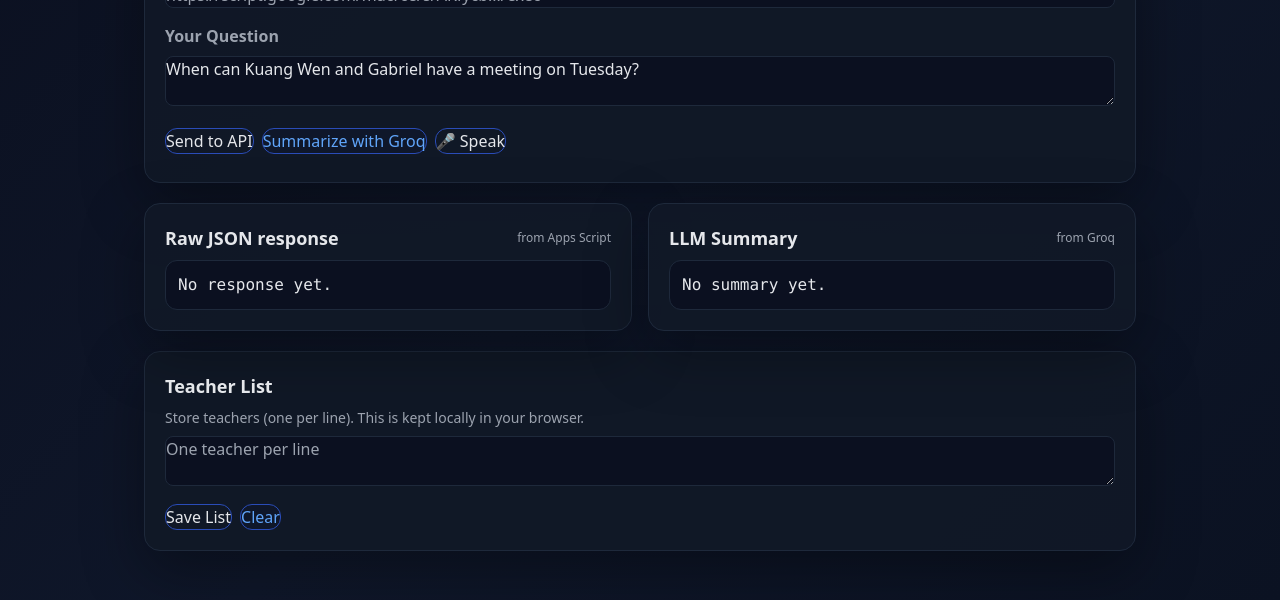
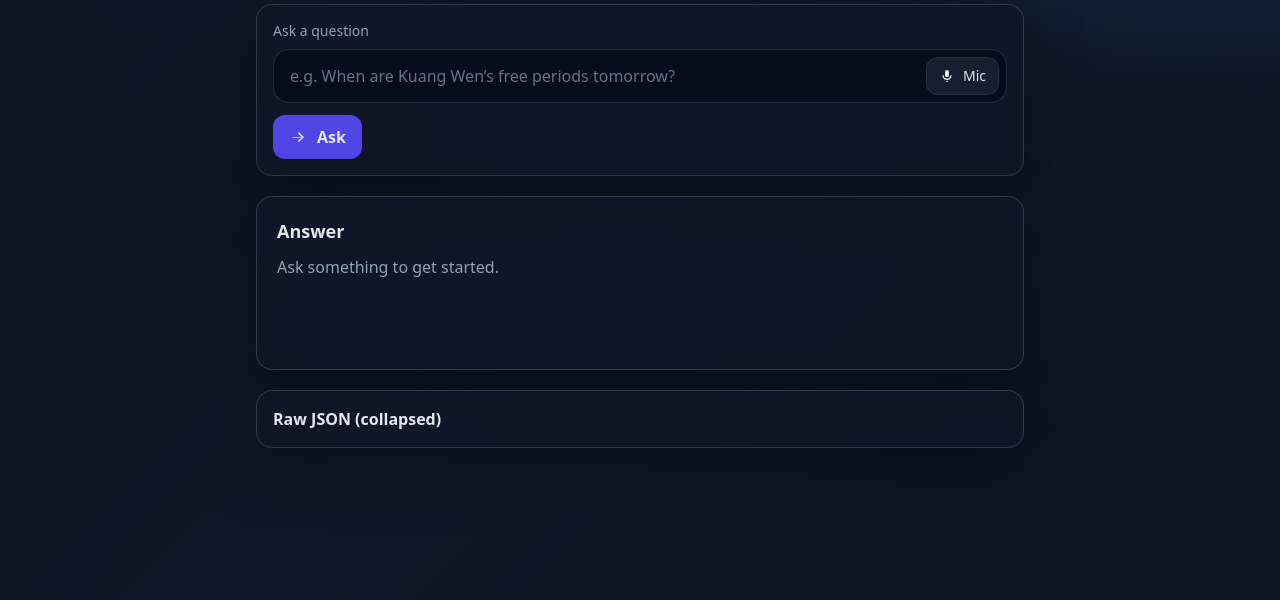
Before and after one commit to kwen1510/tt-ai, a website: page public/index.html in a window 1280 px wide. Shown: the part 200-800 px from the top of the page. Drawn offline with nearby package versions, Linux system fonts and the light colour scheme.

Commit message:
Update index.html

```diff
--- a/public/index.html
+++ b/public/index.html
@@ -1,199 +1,239 @@
 <!DOCTYPE html>
 <html lang="en">
 <head>
-  <meta charset="utf-8">
-  <meta name="viewport" content="width=device-width, initial-scale=1">
-  <title>🧠 Timetable AI — Local Client</title>
+  <meta charset="utf-8" />
+  <meta name="viewport" content="width=device-width,initial-scale=1" />
+  <title>Timetable AI</title>
   <script src="https://cdn.tailwindcss.com"></script>
   <style>
-    body {
-      background: linear-gradient(135deg,#0b1020 0%,#0f172a 50%,#0b1222 100%);
-      color: #e5e7eb;
+    :root { --glass: rgba(15,23,42,.75); }
+    body{
+      background: radial-gradient(1200px 600px at 20% -10%, #1d2a5b33, transparent 70%),
+                  radial-gradient(1000px 500px at 100% 0%, #0ea5e933, transparent 60%),
+                  linear-gradient(135deg, #0b1020 0%, #0f172a 50%, #0b1222 100%);
+      color:#e5e7eb;
       font-family: ui-sans-serif, system-ui, -apple-system, "Segoe UI", Roboto, Arial;
     }
-    textarea, input {
-      background-color: #0b1020;
-      border: 1px solid #1e293b;
-      color: #e5e7eb;
-      border-radius: 0.5rem;
-      padding: 0.5rem 0.75rem;
-      width: 100%;
-      outline: none;
+    .card{
+      background:var(--glass);
+      border:1px solid rgba(148,163,184,.25);
+      backdrop-filter: blur(8px);
+      box-shadow: 0 20px 60px rgba(0,0,0,.35);
     }
-    textarea:focus, input:focus {
-      border-color: #60a5fa;
-    }
-    .card {
-      background: rgba(17,24,39,.92);
-      border: 1px solid #1e293b;
-      border-radius: 1rem;
-      box-shadow: 0 20px 60px rgba(0,0,0,.35);
-      padding: 1.25rem;
-      margin-top: 1.25rem;
-    }
-    button {
-      background-color: #1e3a8a;
-      border: 1px solid #2a4cb8;
-      border-radius: 0.75rem;
-      color: white;
-      padding: 0.6rem 1rem;
-      font-weight: 600;
-      cursor: pointer;
-    }
-    button:hover { background-color: #2563eb; }
-    button.secondary {
-      background: #0f172a;
-      border: 1px solid #2a4cb8;
-      color: #60a5fa;
-    }
-    pre {
-      background:#0b1020;
-      border:1px solid #1e293b;
-      border-radius:0.75rem;
-      padding:0.75rem;
-      white-space:pre-wrap;
-      word-break:break-word;
-      overflow-x:auto;
-    }
+    .ring-sky{ box-shadow: 0 0 0 2px rgba(56,189,248,.6) inset; }
+    .pulse-dot{ box-shadow:0 0 0 0 rgba(34,197,94,.5); animation:pulse 1.6s infinite; }
+    @keyframes pulse{ 0%{box-shadow:0 0 0 0 rgba(34,197,94,.5)} 70%{box-shadow:0 0 0 16px rgba(34,197,94,0)} 100%{box-shadow:0 0 0 0 rgba(34,197,94,0)} }
+    .skeleton{ background: linear-gradient(90deg,#0b1222,#0f172a 50%,#0b1222); background-size: 200% 100%; animation: sk 1.2s linear infinite; }
+    @keyframes sk { 0%{background-position:200% 0} 100%{background-position:-200% 0} }
   </style>
 </head>
+<body class="min-h-screen flex items-center justify-center py-10 px-4">
 
-<body class="min-h-screen flex flex-col items-center py-10">
-  <div class="max-w-5xl w-full px-4">
-    <div class="text-center mb-8">
-      <h1 class="text-2xl font-semibold mb-1">🧠 Timetable AI — Local Client</h1>
-      <p class="text-gray-400 text-sm">Query your Google Sheet timetable via natural language</p>
+  <main class="w-full max-w-3xl space-y-5">
+    <!-- Header -->
+    <header class="flex items-center justify-between">
+      <h1 class="text-2xl font-semibold tracking-tight">🧠 Timetable AI</h1>
+      <div class="flex items-center gap-2 text-sm text-slate-400">
+        <span class="w-2.5 h-2.5 rounded-full bg-emerald-400 pulse-dot"></span>
+        Ready
+      </div>
+    </header>
+
+    <!-- Composer -->
+    <section class="card rounded-2xl p-4">
+      <label for="q" class="block text-sm text-slate-400 mb-2">Ask a question</label>
+
+      <div class="relative">
+        <input id="q" autocomplete="off"
+               placeholder="e.g. When are Kuang Wen’s free periods tomorrow?"
+               class="w-full rounded-2xl bg-slate-950/60 border border-slate-700/60 px-4 pr-24 py-3.5 text-base
+                      focus:outline-none focus:ring-2 focus:ring-sky-400/70 placeholder:text-slate-500" />
+
+        <!-- Mic (inside input) -->
+        <button id="micBtn" type="button"
+                class="absolute right-2 top-1/2 -translate-y-1/2 inline-flex items-center gap-2
+                       rounded-xl px-3 py-2 bg-slate-800/70 border border-slate-700/60 text-slate-200
+                       hover:bg-slate-700 transition-all"
+                aria-label="Record with microphone" title="Record with microphone">
+          <svg xmlns="http://www.w3.org/2000/svg" viewBox="0 0 24 24"
+               class="w-4 h-4"><path fill="currentColor"
+               d="M12 14a3 3 0 0 0 3-3V6a3 3 0 1 0-6 0v5a3 3 0 0 0 3 3m5-3a5 5 0 0 1-10 0H5a7 7 0 0 0 14 0zM11 19v2h2v-2z"/></svg>
+          <span class="text-sm">Mic</span>
+        </button>
       </div>
 
-    <div class="card">
-      <label class="block font-semibold text-gray-400 mb-2">Apps Script Endpoint (ends with <code>/exec</code>)</label>
-      <input id="endpoint" placeholder="https://script.google.com/macros/s/AKfycb.../exec">
+      <div class="mt-3 flex items-center gap-2">
+        <button id="askBtn" class="inline-flex items-center gap-2 px-4 py-2.5 rounded-xl
+                                   bg-indigo-600 hover:bg-indigo-500 transition-all font-semibold">
+          <svg xmlns="http://www.w3.org/2000/svg" viewBox="0 0 24 24"
+               class="w-5 h-5"><path fill="currentColor"
+               d="M4 12h11.17l-4.58-4.59L12 6l6 6l-6 6l-1.41-1.41L15.17 13H4z"/></svg>
+          Ask
+        </button>
+        <p id="status" class="text-sm text-slate-400"></p>
+      </div>
+    </section>
 
-      <label class="block font-semibold text-gray-400 mt-4 mb-2">Your Question</label>
-      <textarea id="question" placeholder="When can Kuang Wen and Gabriel have a meeting on Tuesday?">When can Kuang Wen and Gabriel have a meeting on Tuesday?</textarea>
+    <!-- Answer -->
+    <section class="card rounded-2xl p-5">
+      <h2 class="text-lg font-semibold mb-2">Answer</h2>
+      <div id="answer" class="min-h-[96px] text-base leading-7 text-slate-100">
+        <span class="text-slate-400">Ask something to get started.</span>
+      </div>
+    </section>
 
-      <div class="flex flex-wrap gap-2 mt-4">
-        <button onclick="send()">Send to API</button>
-        <button class="secondary" onclick="summarize()">Summarize with Groq</button>
-        <button onclick="startMic()">🎤 Speak</button>
+    <!-- Raw JSON (hidden by default) -->
+    <details class="card rounded-2xl p-4 select-text" id="rawDetails">
+      <summary class="cursor-pointer list-none flex items-center justify-between">
+        <span class="font-semibold">Raw JSON (collapsed)</span>
+        <span id="rawMeta" class="text-xs text-slate-400"></span>
+      </summary>
+      <div class="mt-3">
+        <div class="flex items-center gap-2 mb-2">
+          <button id="copyBtn" class="px-3 py-1.5 rounded-lg text-sm bg-slate-800 border border-slate-700 hover:bg-slate-700">Copy JSON</button>
+          <span id="copyTip" class="text-xs text-slate-400"></span>
         </div>
-      <p id="status" class="text-gray-400 text-sm mt-2"></p>
+        <pre id="raw" class="max-h-80 overflow-auto rounded-xl p-3 bg-slate-950/70 border border-slate-800 text-[13px]"></pre>
       </div>
-
-    <div class="grid md:grid-cols-2 gap-4">
-      <div class="card">
-        <div class="flex justify-between items-center mb-2">
-          <h3 class="font-semibold text-lg">Raw JSON response</h3>
-          <span class="text-xs text-gray-400">from Apps Script</span>
-        </div>
-        <pre id="response">No response yet.</pre>
-      </div>
-
-      <div class="card">
-        <div class="flex justify-between items-center mb-2">
-          <h3 class="font-semibold text-lg">LLM Summary</h3>
-          <span class="text-xs text-gray-400">from Groq</span>
-        </div>
-        <pre id="summary">No summary yet.</pre>
-      </div>
-    </div>
-
-    <div class="card">
-      <h3 class="font-semibold text-lg mb-2">Teacher List</h3>
-      <p class="text-gray-400 text-sm mb-2">Store teachers (one per line). This is kept locally in your browser.</p>
-      <textarea id="teachers" placeholder="One teacher per line"></textarea>
-      <div class="flex flex-wrap gap-2 mt-3">
-        <button onclick="saveTeachers()">Save List</button>
-        <button class="secondary" onclick="clearTeachers()">Clear</button>
-      </div>
-    </div>
-  </div>
+    </details>
+  </main>
 
   <script>
+    const qEl = document.getElementById('q');
+    const askBtn = document.getElementById('askBtn');
+    const micBtn = document.getElementById('micBtn');
     const statusEl = document.getElementById('status');
-const responseEl = document.getElementById('response');
-const summaryEl = document.getElementById('summary');
+    const ansEl = document.getElementById('answer');
+    const rawEl = document.getElementById('raw');
+    const rawMeta = document.getElementById('rawMeta');
+    const copyBtn = document.getElementById('copyBtn');
+    const copyTip = document.getElementById('copyTip');
+    const rawDetails = document.getElementById('rawDetails');
 
-async function send() {
-  const endpoint = document.getElementById('endpoint').value.trim();
-  const question = document.getElementById('question').value.trim();
-  if (!endpoint || !question) { alert('Please enter endpoint and question'); return; }
-  statusEl.textContent = 'Sending…';
+    let recording = false, mediaStream = null, mediaRecorder = null, recordTimer = null;
+
+    function clearOutput() {
+      ansEl.innerHTML = '<div class="h-6 rounded skeleton"></div><div class="h-6 rounded skeleton mt-2 w-3/4"></div>';
+      rawEl.textContent = '';
+      rawMeta.textContent = '';
+      rawDetails.open = false;
+    }
+
+    async function ask() {
+      const question = qEl.value.trim();
+      if (!question) return;
+
+      // UI state
+      clearOutput();
+      setStatus('Sending…');
+      askBtn.disabled = true;
+      micBtn.disabled = true;
+
       try {
-    const res = await fetch('/proxy', {
+        // 1) Apps Script (backend holds password/keys)
+        const apiRes = await fetch('/proxy', {
           method: 'POST',
-      headers: {'Content-Type': 'application/json'},
-      body: JSON.stringify({ endpoint, password:'password1', mode:'auto', question })
+          headers: { 'Content-Type': 'application/json' },
+          body: JSON.stringify({ question, mode: 'auto' })
         });
-    const data = await res.json();
-    responseEl.textContent = JSON.stringify(data, null, 2);
-    statusEl.textContent = data.ok ? '✅ OK' : '⚠️ API returned error';
-  } catch (e) {
-    responseEl.textContent = 'Error: ' + e;
-    statusEl.textContent = '❌ Error';
+        const data = await apiRes.json();
+
+        // Populate hidden JSON (collapsed)
+        rawEl.textContent = JSON.stringify(data, null, 2);
+        const count = Array.isArray(data?.results) ? data.results.length : 0;
+        rawMeta.textContent = `items: ${count}`;
+
+        // 2) Summarize via Groq
+        setStatus('Summarizing…');
+        const results = Array.isArray(data?.results) ? data.results : [];
+        const sumRes = await fetch('/summarize', {
+          method: 'POST',
+          headers: { 'Content-Type': 'application/json' },
+          body: JSON.stringify({ question, results })
+        });
+        const j = await sumRes.json();
+        const summary = j?.choices?.[0]?.message?.content
+                     || j?.openai_raw?.choices?.[0]?.message?.content
+                     || 'No summary produced.';
+
+        ansEl.textContent = summary;
+        setStatus('Done');
+      } catch (err) {
+        ansEl.innerHTML = '<span class="text-red-400">Something went wrong.</span>';
+        setStatus('Error');
+        console.error(err);
+      } finally {
+        askBtn.disabled = false;
+        micBtn.disabled = false;
       }
     }
 
-async function summarize() {
-  const question = document.getElementById('question').value.trim();
-  let data = {};
-  try { data = JSON.parse(responseEl.textContent); } catch {}
-  const results = Array.isArray(data?.results) ? data.results : [];
+    function setStatus(t){ statusEl.textContent = t || ''; }
 
-  summaryEl.textContent = 'Summarizing…';
+    // ENTER to ask
+    qEl.addEventListener('keydown', (e) => {
+      if (e.key === 'Enter' && !e.shiftKey) { e.preventDefault(); ask(); }
+    });
+    askBtn.addEventListener('click', ask);
+
+    // Copy JSON
+    copyBtn.addEventListener('click', async () => {
       try {
-    const r = await fetch('/summarize', {
-      method: 'POST',
-      headers: {'Content-Type': 'application/json'},
-      body: JSON.stringify({ question, results })
+        await navigator.clipboard.writeText(rawEl.textContent || '');
+        copyTip.textContent = 'Copied!';
+        setTimeout(() => copyTip.textContent = '', 1200);
+      } catch {}
     });
-    const j = await r.json();
-    const text = j?.choices?.[0]?.message?.content ||
-                 j?.openai_raw?.choices?.[0]?.message?.content ||
-                 JSON.stringify(j, null, 2);
-    summaryEl.textContent = text;
-  } catch (e) {
-    summaryEl.textContent = 'Error: ' + e;
-  }
-}
 
-// === Teacher list management ===
-const tEl = document.getElementById('teachers');
-function saveTeachers(){
-  localStorage.setItem('teachers', tEl.value.trim());
-  alert('Saved!');
-}
-function clearTeachers(){
-  localStorage.removeItem('teachers');
-  tEl.value = '';
-}
-function loadTeachers(){
-  tEl.value = localStorage.getItem('teachers') || '';
-}
-loadTeachers();
+    // Mic handling (records ~6s; clears output when starting)
+    micBtn.addEventListener('click', async () => {
+      try {
+        if (!recording) {
+          // start
+          clearOutput();                   // clear when recording a new question
+          setStatus('Recording…');
+          micBtn.classList.add('ring-sky');
 
-// === microphone ===
-async function startMic(){
-  if (!navigator.mediaDevices) return alert('No mic support');
-  const stream = await navigator.mediaDevices.getUserMedia({ audio: true });
-  const recorder = new MediaRecorder(stream);
+          mediaStream = await navigator.mediaDevices.getUserMedia({ audio: true });
+          mediaRecorder = new MediaRecorder(mediaStream);
           const chunks = [];
-  recorder.ondataavailable = e => chunks.push(e.data);
-  recorder.onstop = async () => {
+          mediaRecorder.ondataavailable = e => chunks.push(e.data);
+          mediaRecorder.onstop = async () => {
+            // stop UI
+            recording = false;
+            setStatus('Transcribing…');
+            micBtn.classList.remove('ring-sky');
+
             const blob = new Blob(chunks, { type: 'audio/webm' });
             const form = new FormData();
-    form.append('audio', blob, 'input.webm');
-    const res = await fetch('/whisper', { method:'POST', body: form });
-    const j = await res.json();
-    if (j.text) {
-      document.getElementById('question').value = j.text;
-      alert('Transcribed!');
-    } else alert('No text found.');
+            form.append('audio', blob, 'question.webm');
+
+            try {
+              const r = await fetch('/whisper', { method: 'POST', body: form });
+              const j = await r.json();
+              if (j?.text) qEl.value = j.text;
+              setStatus('Ready');
+            } catch (e) {
+              console.error(e);
+              setStatus('Transcription error');
+            } finally {
+              mediaStream.getTracks().forEach(t => t.stop());
+            }
           };
-  recorder.start();
-  alert('🎙 Recording... will auto-stop in 5s');
-  setTimeout(()=>recorder.stop(), 5000);
+          mediaRecorder.start();
+          recording = true;
+          // auto-stop after 6s
+          recordTimer = setTimeout(() => { if (recording) mediaRecorder.stop(); }, 6000);
+        } else {
+          // manual stop
+          clearTimeout(recordTimer);
+          mediaRecorder.stop();
         }
+      } catch (e) {
+        console.error(e);
+        setStatus('Mic unavailable');
+      }
+    });
   </script>
 </body>
 </html>
```
Lines whose indentation alone changed are shown as unchanged.
